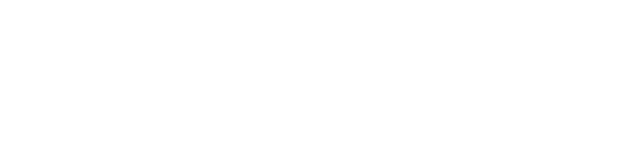
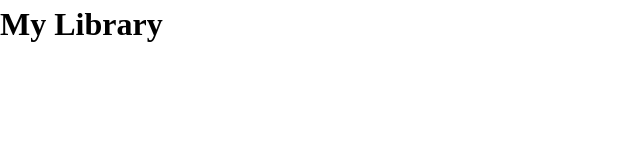
Before and after one commit to Russellier/library, a plain HTML site: page index.html in a window 1280 px wide. Shown: the whole page, without its empty margins (0-640 px from the left). Drawn offline with Linux system fonts and the light colour scheme.

Commit message:
feat: Add CSS reset

```diff
--- a/index.html
+++ b/index.html
@@ -3,7 +3,10 @@
   <head>
     <meta charset="utf-8" />
     <meta name="viewpoet" content="width=device width, initial-scale=1.0" />
+    <link rel="stylesheet" href="styles.css" />
     <title>My Library</title>
   </head>
-  <body></body>
+  <body>
+    <h1>My Library</h1>
+  </body>
 </html>
--- /dev/null
+++ b/styles.css
@@ -0,0 +1,45 @@
+/*
+  Josh's Custom CSS Reset
+  https://www.joshwcomeau.com/css/custom-css-reset/
+*/
+*,
+*::before,
+*::after {
+  box-sizing: border-box;
+}
+
+* {
+  margin: 0;
+  padding: 0;
+}
+
+body {
+  line-height: 1.5;
+  -webkit-font-smoothing: antialiased;
+}
+
+img,
+picture,
+video,
+canvas,
+svg {
+  display: block;
+  max-width: 100%;
+}
+
+input,
+button,
+textarea,
+select {
+  font: inherit;
+}
+
+p,
+h1,
+h2,
+h3,
+h4,
+h5,
+h6 {
+  overflow-wrap: break-word;
+}
```
